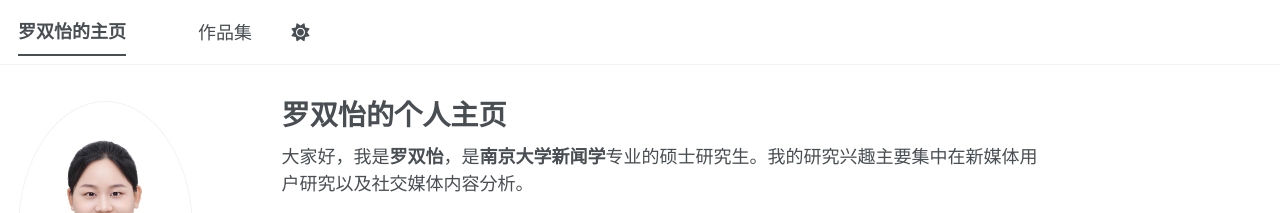
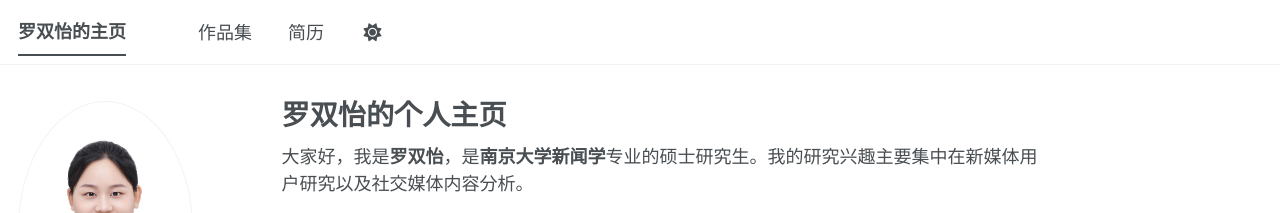
Before and after one commit to luoshuangyi122/luoshuangyi122.github.io, a Jekyll site: the page built from _pages/about.md, in a window 1280 px wide. Shown: the top 213 px of the page. Built offline with Jekyll 4.4.1, drawn with Linux system fonts in a browser that asks for light colours; a style sheet for code colours, icons or effects is not loaded.

Commit message:
Update navigation.yml

```diff
--- a/_data/navigation.yml
+++ b/_data/navigation.yml
@@ -23,8 +23,8 @@ main:
 #  - title: "Blog Posts"
 #    url: /year-archive/
 
-#  - title: "CV"
-#    url: /cv/
+  - title: "简历"
+    url: /cv/
 
   # - title: "CV"
   #   url: /cv-json/
```
